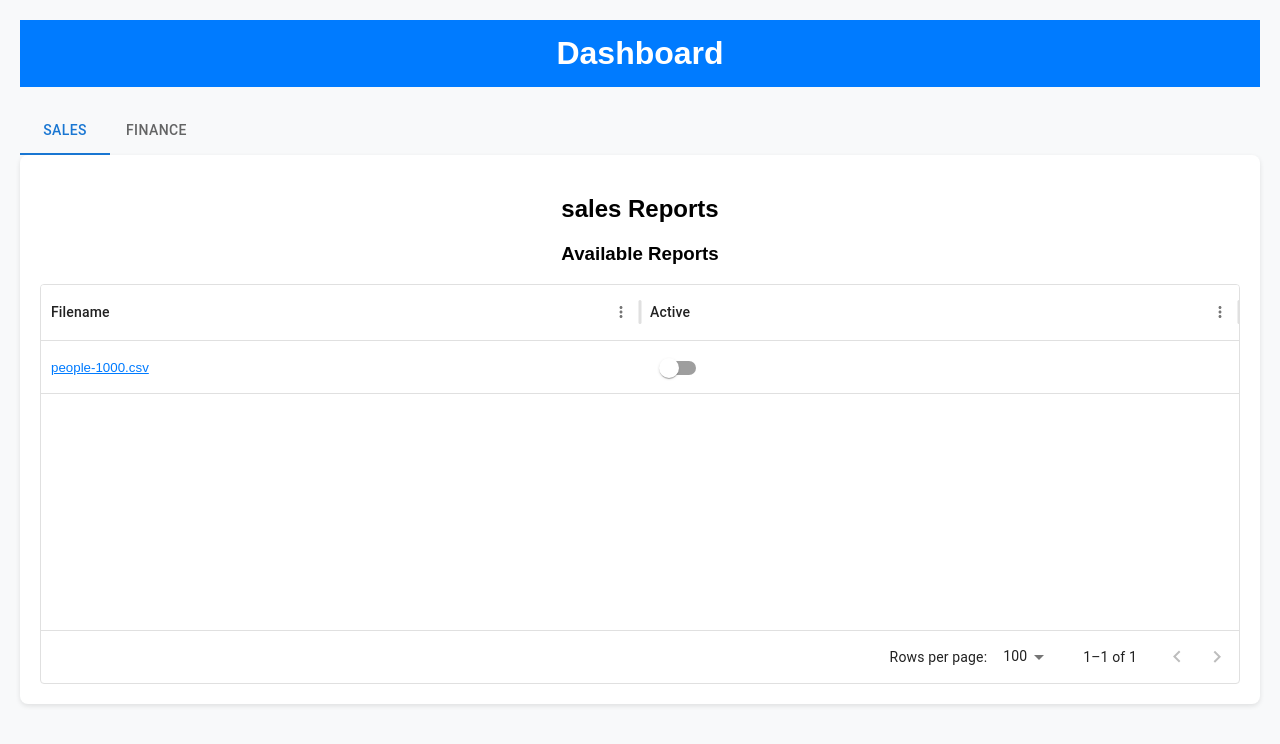
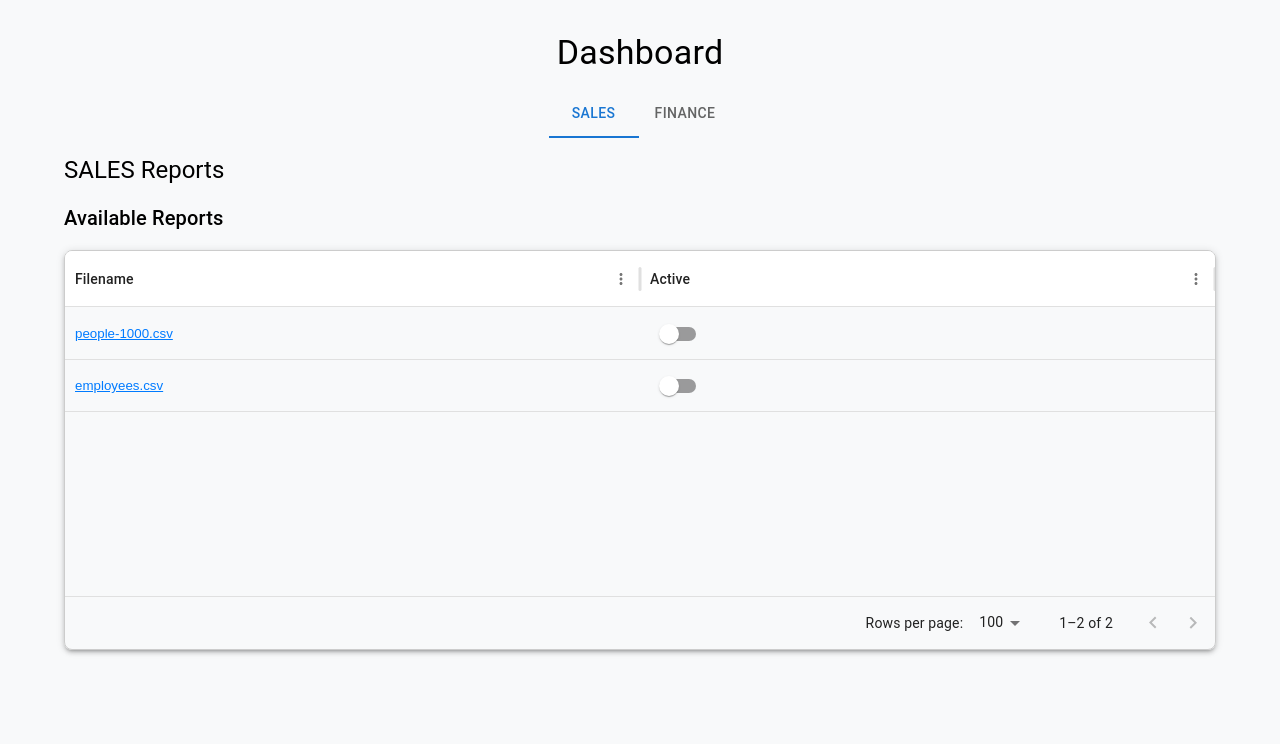
Before and after one commit to Gautams-GitHub/Dashboard-UI, a React (Vite) app: page / in a window 1280 px wide. Shown: the top 744 px of the page. Built offline with nearby package versions, Linux system fonts and the light colour scheme.

Commit message:
Adds the feature to remove tags and adds styling

```diff
--- a/src/App.jsx
+++ b/src/App.jsx
@@ -3,11 +3,20 @@ import TabsNavigation from "./components/TabsNavigation";
 import useCsvLoader from "./hooks/useCsvLoader";
 import ReportTable from "./components/ReportTable";
 import FilenameGrid from "./components/FilenameGrid";
+import {
+  Container,
+  Box,
+  Button,
+  Typography,
+  CircularProgress,
+  Alert,
+} from "@mui/material";
+import { ArrowBack } from "@mui/icons-material";
 import "./index.css";
 
 const App = () => {
   const FOLDERS = {
-    sales: ["people-1000.csv"],
+    sales: ["people-1000.csv", "employees.csv"],
     finance: ["organizations-1000.csv", "customers-1000.csv"],
   };
 
@@ -60,10 +69,12 @@ const App = () => {
   };
 
   return (
-    <div className="app-container">
-      <header>
-        <h1>Dashboard</h1>
-      </header>
+    <Container maxWidth="lg" sx={{ paddingTop: 4 }}>
+      <Box display="flex" flexDirection="column" alignItems="center" gap={2}>
+        <Typography variant="h4" component="h1">
+          Dashboard
+        </Typography>
+
         <TabsNavigation
           folders={Object.keys(FOLDERS)}
           activeFolder={activeFolder}
@@ -73,39 +84,49 @@ const App = () => {
             setShowReportTable(false); // Reset to preview view
           }}
         />
-      <main>
-        <h2>{activeFolder} Reports</h2>
-        {loading && <p>Loading report...</p>}
-        {error && <p style={{ color: "red" }}>{error}</p>}
+
+        <Box sx={{ width: "100%" }}>
+          <Typography variant="h5">
+            {activeFolder.toUpperCase()} Reports
+          </Typography>
+
+          {loading && (
+            <Box sx={{ display: "flex", justifyContent: "center", padding: 3 }}>
+              <CircularProgress />
+            </Box>
+          )}
+          {error && (
+            <Alert severity="error" sx={{ marginBottom: 2 }}>
+              {error}
+            </Alert>
+          )}
+
           {!loading && !error && (
             <>
               {showReportTable ? (
                 // Display ReportTable View
                 <>
-                <button
+                  <Button
+                    variant="outlined"
+                    color="primary"
+                    startIcon={<ArrowBack />}
                     onClick={() => setShowReportTable(false)}
-                  style={{
-                    margin: "10px 0",
-                    padding: "10px",
-                    backgroundColor: "#007bff",
-                    color: "white",
-                    border: "none",
-                    borderRadius: "5px",
-                    cursor: "pointer",
-                  }}
+                    sx={{ marginBottom: 2 }}
                   >
-                  Back to Reports
-                </button>
+                    Back to File List
+                  </Button>
+
                   {selectedFile && rows.length > 0 ? (
                     <ReportTable rows={rows} columns={columns} />
                   ) : (
-                  <p>No data available for this report.</p>
+                    <Typography variant="body1" sx={{ padding: 3 }}>
+                      No data available for this report.
+                    </Typography>
                   )}
                 </>
               ) : (
                 // Display FilenameGrid View
                 <>
-                <h3>Available Reports</h3>
                   <FilenameGrid
                     filenames={FOLDERS[activeFolder]}
                     activeReports={activeReports}
@@ -116,8 +137,9 @@ const App = () => {
               )}
             </>
           )}
-      </main>
-    </div>
+        </Box>
+      </Box>
+    </Container>
   );
 };
 
--- a/src/components/FilenameGrid.jsx
+++ b/src/components/FilenameGrid.jsx
@@ -1,7 +1,8 @@
 /* eslint-disable react/prop-types */
 
 import { DataGrid } from "@mui/x-data-grid";
-import { Switch } from "@mui/material";
+import { Switch, Typography, Box } from "@mui/material";
+
 const FilenameGrid = ({
   filenames,
   activeReports,
@@ -52,15 +53,23 @@ const FilenameGrid = ({
   ];
 
   return (
-    <div style={{ height: 400, width: "100%" }}>
+    <Box sx={{ height: 400, width: "100%", marginTop: 2 }}>
+      <Typography variant="h6" sx={{ marginBottom: 2 }}>
+        Available Reports
+      </Typography>
       <DataGrid
         rows={rows}
         columns={columns}
         pageSize={5}
         rowsPerPageOptions={[5, 10]}
         disableSelectionOnClick
+        sx={{
+          boxShadow: 3,
+          borderRadius: 2,
+          border: "1px solid #ccc",
+        }}
       />
-    </div>
+    </Box>
   );
 };
 
--- a/src/components/ReportTable.jsx
+++ b/src/components/ReportTable.jsx
@@ -17,8 +17,12 @@ import {
   DialogTitle,
   TextField,
   Typography,
+  Box,
+  IconButton,
 } from "@mui/material";
 import ExpandMoreIcon from "@mui/icons-material/ExpandMore";
+import Add from "@mui/icons-material/Add";
+import Close from "@mui/icons-material/Close";
 
 const ReportTable = ({ rows, columns }) => {
   const [taggedRows, setTaggedRows] = useState(rows || []); // Null check for rows
@@ -51,27 +55,49 @@ const ReportTable = ({ rows, columns }) => {
     ...(columns || []), // Null check for columns
     {
       field: "tags",
-      headerName: "Tags",
-      flex: 1,
+      headerName: "Tag",
+      flex: 2,
+      headerAlign: "center",
       renderCell: (params) => {
-        return <div>{params?.row?.tags ? params.row.tags.join(", ") : ""}</div>;
-      },
-    },
-    {
-      field: "addTag",
-      headerName: "Add Tag",
-      flex: 1,
-      sortable: false,
-      renderCell: (params) => (
+        return (
+          <Box
+            sx={{
+              display: "flex",
+              justifyContent: "center",
+              alignItems: "center",
+              height: "100%",
+            }}
+          >
+            <div>{params?.row?.tags ? params.row.tags.join(", ") : ""}</div>
+            {params?.row?.tags?.length ? (
+              <IconButton>
+                <Close
+                  key={params?.row?.id}
+                  sx={{ px: 0 }}
+                  onClick={() => {
+                    setCurrentRowId(params.row.id);
+                    setTaggedRows((prevRows) =>
+                      prevRows.map((row) =>
+                        row.id === params.row.id ? { ...row, tags: [""] } : row
+                      )
+                    );
+                  }}
+                />
+              </IconButton>
+            ) : (
               <Button
                 key={params?.row?.id} // Ensure unique key for button
                 variant="contained"
                 size="small"
                 onClick={() => openTagEditor(params.row.id)}
+                sx={{ px: 0 }}
               >
-          Add Tag
+                <Add sx={{ px: 0 }} />
               </Button>
-      ),
+            )}
+          </Box>
+        );
+      },
     },
   ];
 
@@ -87,36 +113,41 @@ const ReportTable = ({ rows, columns }) => {
     }, {});
   }, [groupBy, taggedRows]);
 
+  console.log({ groupedData });
+
   return (
-    <div style={{ width: "100%" }}>
-      <div style={{ marginBottom: "16px" }}>
+    <Box sx={{ width: "100%", padding: 2 }}>
+      {/* Grouping buttons */}
+      <Box sx={{ marginBottom: 2 }}>
         <Button
           variant="contained"
+          color="primary"
           onClick={() => setGroupBy("tags")}
-          style={{ marginRight: "8px" }}
+          sx={{ marginRight: 1 }}
         >
           Group by Tags
-        </Button>
-        <Button
-          variant="contained"
-          onClick={() => setGroupBy("date")}
-          style={{ marginRight: "8px" }}
-        >
-          Group by Date
         </Button>
         <Button variant="outlined" onClick={() => setGroupBy(null)}>
           Clear Grouping
         </Button>
-      </div>
+      </Box>
 
       {/* Accordion for grouped data */}
-      {Object.keys(groupedData).map((group) => (
+      {}
+      {Object.keys(groupedData).map((group) => {
+        if (group == "undefined") {
+          if (Object.keys(groupedData).length > 1) {
+            return;
+          }
+          return <>No such data is available.</>;
+        }
+        return (
           <Accordion key={group}>
             <AccordionSummary expandIcon={<ExpandMoreIcon />}>
               <Typography variant="h6">{group || "Ungrouped"}</Typography>
             </AccordionSummary>
             <AccordionDetails>
-            <div style={{ height: 400, width: "100%" }}>
+              <Box sx={{ height: 400, width: "100%" }}>
                 <DataGrid
                   rows={groupedData[group]}
                   columns={extendedColumns}
@@ -133,10 +164,11 @@ const ReportTable = ({ rows, columns }) => {
                     ),
                   }}
                 />
-            </div>
+              </Box>
             </AccordionDetails>
           </Accordion>
-      ))}
+        );
+      })}
 
       {/* Add Tag Dialog */}
       <Dialog
@@ -156,17 +188,20 @@ const ReportTable = ({ rows, columns }) => {
           />
         </DialogContent>
         <DialogActions>
-          <Button onClick={() => setDialogOpen(false)}>Cancel</Button>
+          <Button onClick={() => setDialogOpen(false)} color="secondary">
+            Cancel
+          </Button>
           <Button
             onClick={handleAddTag}
             disabled={!newTag.trim()} // Prevent empty tags
             variant="contained"
+            color="primary"
           >
             Add Tag
           </Button>
         </DialogActions>
       </Dialog>
-    </div>
+    </Box>
   );
 };
 
```
Also changed, not shown: public/csv/sales/employees.csv (added). Lines whose indentation alone changed are shown as unchanged.
